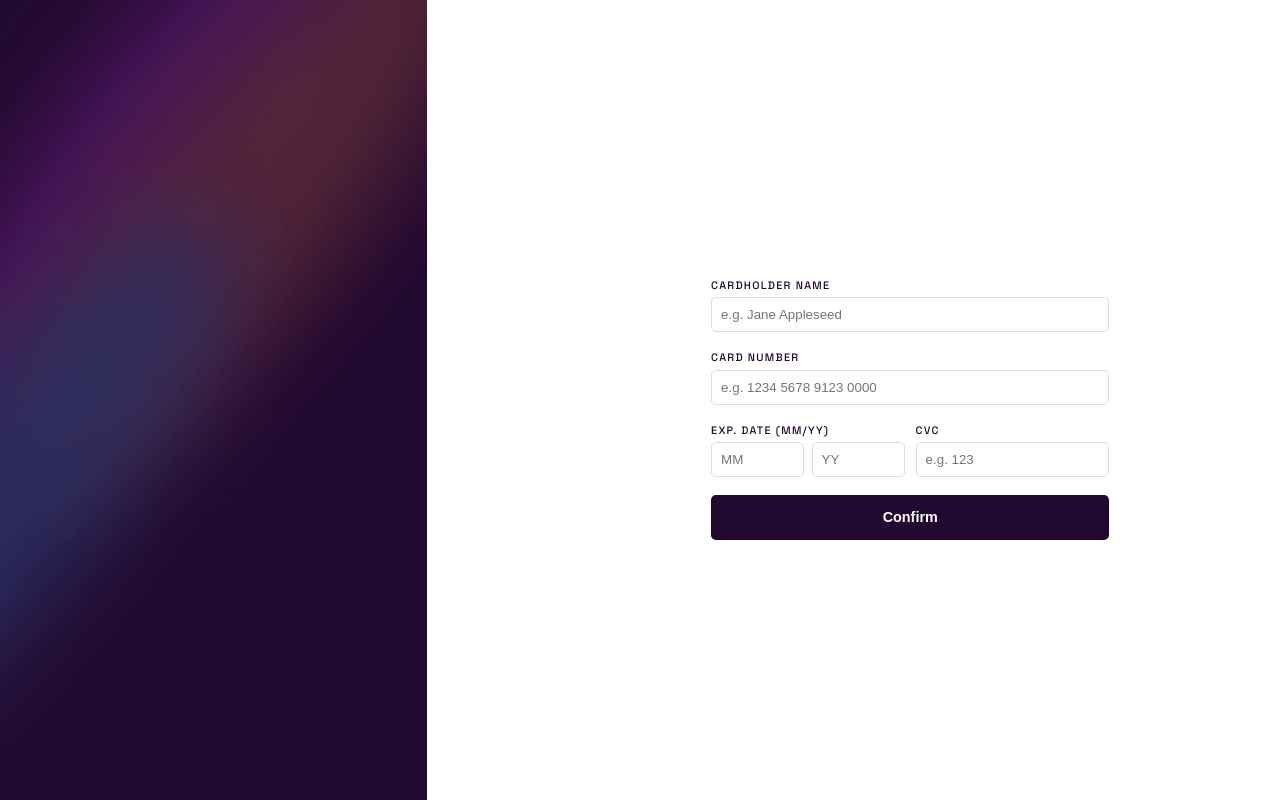
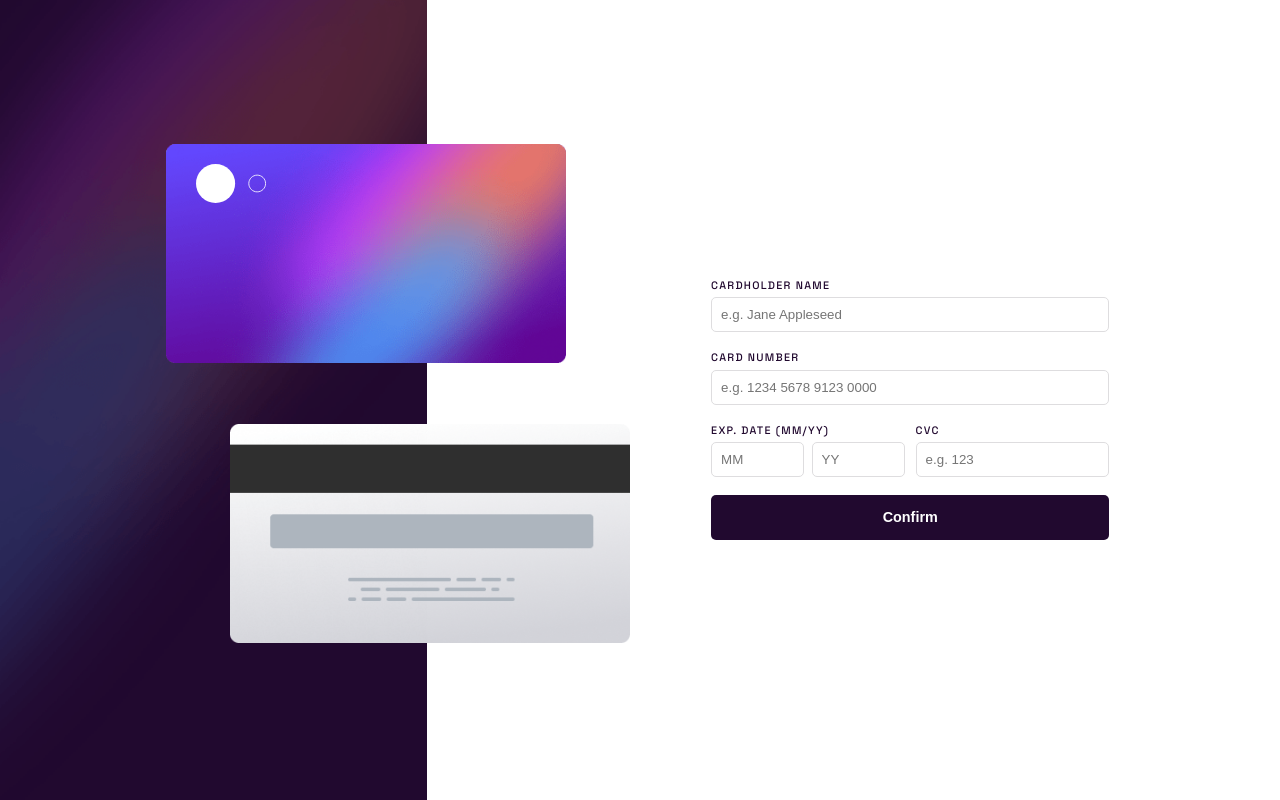
Before and after one commit to SutonToch/interactive-card-details-form, a React (Vite) app: page / in a window 1280 px wide. Built offline with nearby package versions, Linux system fonts and the light colour scheme.

Commit message:
added cards

```diff
--- /dev/null
+++ b/src/components/Cards.tsx
@@ -0,0 +1,20 @@
+import './../styles/Cards.css'
+import cardFront from './../assets/bg-card-front.png'
+import cardFrontLogo from './../assets/card-logo.svg'
+import cardBack from './../assets/bg-card-back.png'
+
+export default function Cards() {
+
+  return (
+    <>
+        <div className="card-front-container">
+            <img src={cardFront} />
+            <img className="card-logo" src={cardFrontLogo} />
+        </div>
+        <div className="card-back-container">
+            <img src={cardBack}/>
+            <p className="card-back-cvc"></p>
+        </div>
+    </>
+  )
+}
--- a/src/components/Form.tsx
+++ b/src/components/Form.tsx
@@ -1,8 +1,13 @@
+import { useState } from 'react';
+import Cards from './Cards.tsx'
 import './../styles/Form.css'
 
 export default function Form() {
 
+    const [cvc, setCvc] = useState("000");
+
     return (
+        <>
             <form>
                 <div className="form-box">
                     <label htmlFor={"name"}>Cardholder Name</label>
@@ -25,5 +30,7 @@ export default function Form() {
                 </div>
                 <input className="submit" type={"submit"} value="Confirm" />
             </form>
+            <Cards />
+        </>
     )
   }
--- /dev/null
+++ b/src/styles/cards.css
@@ -0,0 +1,42 @@
+.card-front-container {
+  position: absolute;
+  top: 160px;
+  left: 20px;
+  width: 280px;
+  z-index: 1;
+}
+
+.card-logo {
+  position: absolute;
+  width: 55px;
+  top: 20px;
+  left: 20px;
+  z-index: 2;
+}
+
+.card-back-container {
+  position: absolute;
+  top: 75px;
+  left: 75px;
+  width: 280px;
+}
+
+@media screen and (min-width: 900px) {
+  .card-front-container {
+    top: 18%;
+    left: 13%;
+    width: 400px;
+  }
+  .card-logo {
+    width: 70px;
+    top: 20px;
+    left: 30px;
+  }
+  .card-back-container {
+    top: 53%;
+    left: 18%;
+    width: 400px;
+  }
+}
+
+/*# sourceMappingURL=cards.css.map */
--- a/src/styles/index.css
+++ b/src/styles/index.css
@@ -13,6 +13,10 @@ body {
   margin: 0;
 }
 
+img {
+  max-width: 100%;
+}
+
 #root {
   height: 100%;
 }
--- /dev/null
+++ b/src/styles/scss/cards.scss
@@ -0,0 +1,42 @@
+.card-front-container {
+    position: absolute;
+    top: 160px;
+    left: 20px;
+    width: 280px;
+    z-index: 1;
+}
+
+.card-logo {
+    position: absolute;
+    width: 55px;
+    top: 20px;
+    left: 20px;
+    z-index: 2;
+}
+
+.card-back-container {
+    position: absolute;
+    top: 75px;
+    left: 75px;
+    width: 280px;
+}
+
+@media screen and (min-width: 900px) {
+    .card-front-container {
+        top: 18%;
+        left: 13%;
+        width: 400px;
+    }
+
+    .card-logo {
+        width: 70px;
+        top: 20px;
+        left: 30px;
+    }
+
+    .card-back-container {
+        top: 53%;
+        left: 18%;
+        width: 400px;
+    }
+}
--- a/src/styles/scss/index.scss
+++ b/src/styles/scss/index.scss
@@ -14,6 +14,10 @@ body {
     margin: 0;
 }
 
+img {
+    max-width: 100%;
+}
+
 #root {
     height: 100%;
 }
```
Also changed, not shown: 2 other files (tests, documents, lock files or other folders). Lines whose indentation alone changed are shown as unchanged.
